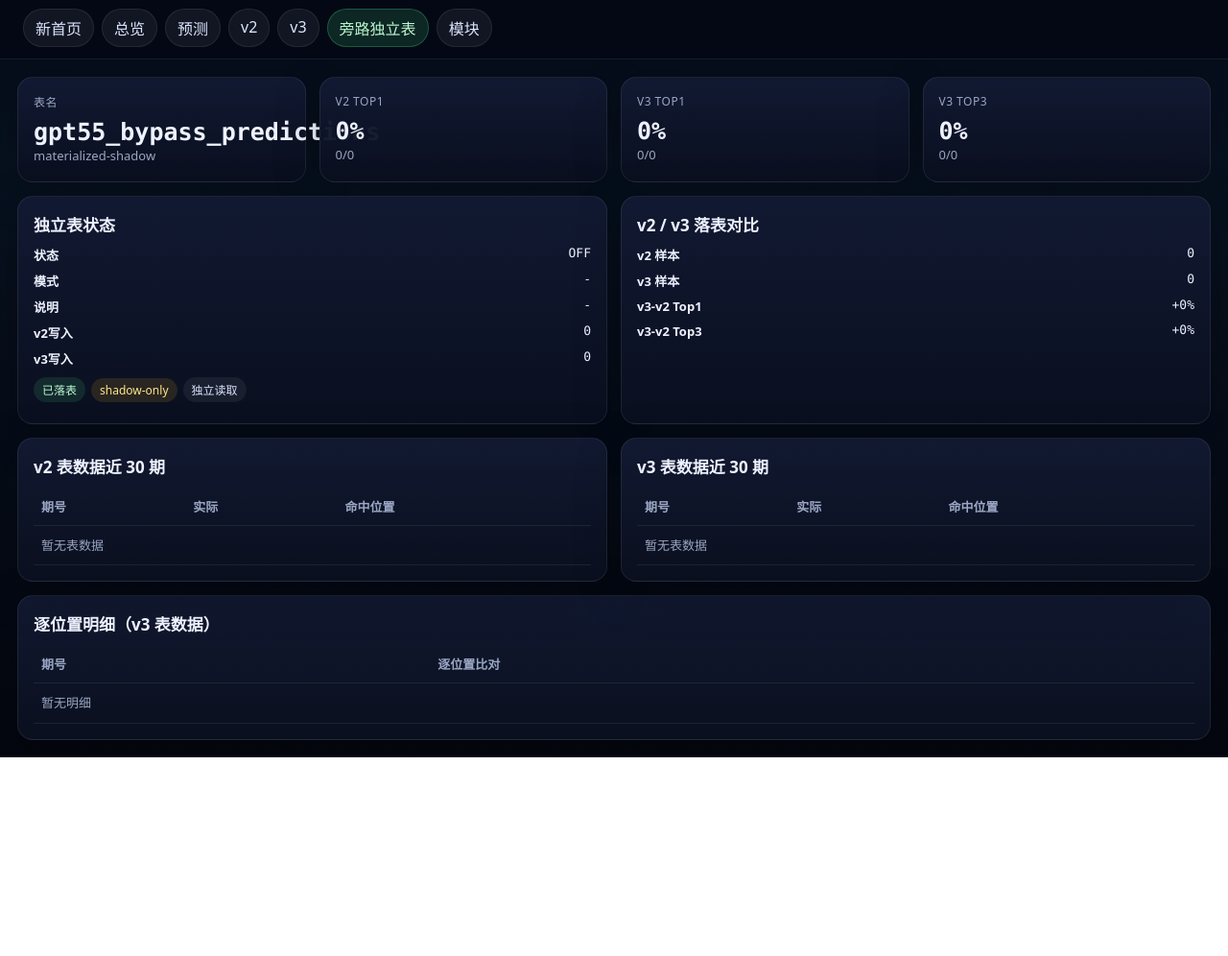
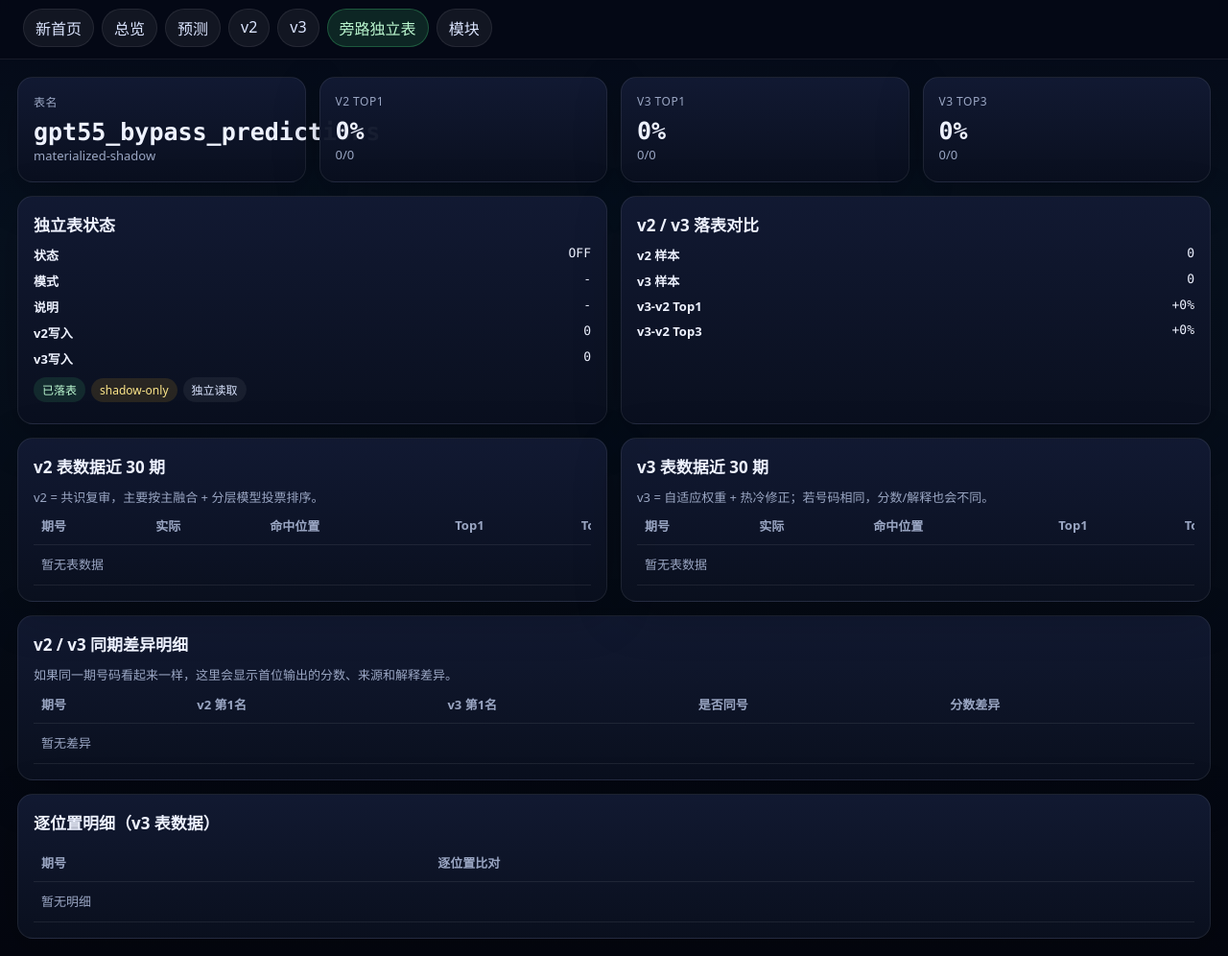
Before and after one commit to 6664803-spec/vx1, a website: page public/xv1-bypass-table.html in a window 1280 px wide. Shown: the part 82-1078 px from the top of the page at 96% size. Before the commit the page ends 871 px from the top, so only its background shows below. Drawn offline with Linux system fonts and the light colour scheme.

Commit message:
feat: show v2 v3 bypass differences

```diff
--- a/public/xv1-bypass-table.html
+++ b/public/xv1-bypass-table.html
@@ -24,9 +24,11 @@
     <div class="card"><h2>v2 / v3 落表对比</h2><div id="compare-state"></div></div>
   </div>
   <div class="grid two" style="margin-top:14px;">
-    <div class="card"><h2>v2 表数据近 30 期</h2><div class="table-wrap"><table class="history-table"><thead><tr><th>期号</th><th>实际</th><th>命中位置</th><th>Top1</th><th>Top3</th><th>评估</th></tr></thead><tbody id="v2-body"></tbody></table></div></div>
-    <div class="card"><h2>v3 表数据近 30 期</h2><div class="table-wrap"><table class="history-table"><thead><tr><th>期号</th><th>实际</th><th>命中位置</th><th>Top1</th><th>Top3</th><th>评估</th></tr></thead><tbody id="v3-body"></tbody></table></div></div>
+    <div class="card"><h2>v2 表数据近 30 期</h2><div class="small">v2 = 共识复审，主要按主融合 + 分层模型投票排序。</div><div class="table-wrap"><table class="history-table"><thead><tr><th>期号</th><th>实际</th><th>命中位置</th><th>Top1</th><th>Top3</th><th>旁路首位输出</th><th>评估</th></tr></thead><tbody id="v2-body"></tbody></table></div></div>
+    <div class="card"><h2>v3 表数据近 30 期</h2><div class="small">v3 = 自适应权重 + 热冷修正；若号码相同，分数/解释也会不同。</div><div class="table-wrap"><table class="history-table"><thead><tr><th>期号</th><th>实际</th><th>命中位置</th><th>Top1</th><th>Top3</th><th>旁路首位输出</th><th>评估</th></tr></thead><tbody id="v3-body"></tbody></table></div></div>
   </div>
+
+  <div class="card" style="margin-top:14px;"><h2>v2 / v3 同期差异明细</h2><div class="small">如果同一期号码看起来一样，这里会显示首位输出的分数、来源和解释差异。</div><div class="table-wrap"><table class="history-table"><thead><tr><th>期号</th><th>v2 第1名</th><th>v3 第1名</th><th>是否同号</th><th>分数差异</th></tr></thead><tbody id="diff-body"></tbody></table></div></div>
   <div class="card" style="margin-top:14px;"><h2>逐位置明细（v3 表数据）</h2><div class="table-wrap"><table class="history-table"><thead><tr><th>期号</th><th>逐位置比对</th></tr></thead><tbody id="detail-body"></tbody></table></div></div>
 </main>
 <script>
@@ -40,8 +42,11 @@
   el('compare-state').innerHTML=[['v2 样本',v2.metrics?.samples??0],['v3 样本',v3.metrics?.samples??0],['v3-v2 Top1',`${d1>=0?'+':''}${d1}%`],['v3-v2 Top3',`${d3>=0?'+':''}${d3}%`]].map(([k,v])=>`<div class="line"><span><b>${esc(k)}</b></span><span class="mono">${esc(v)}</span></div>`).join('');
   const actual=(arr)=>(arr||[]).map(n=>`<span class="actual">${esc(String(n).padStart(2,'0'))}</span>`).join('');
   const hitPositions=(row)=>{const hits=(row.compare||[]).filter(c=>c.top3Hit); return hits.map((c,idx)=>`<span class="hit-pos ${c.top1Hit?'top1':''}">${esc(c.label||`第${idx+1}名`)}:${esc(String(c.actual??'').padStart(2,'0'))}${c.top1Hit?' Top1':' Top3'}</span>`).join('')||'<span class="miss-text">无命中</span>';};
-  const rowHtml=(rows)=>(rows||[]).map(r=>`<tr><td class="mono">${esc(r.target_roundno)}</td><td>${actual(r.actual)||'-'}</td><td>${hitPositions(r)}</td><td class="mono ${Number(r.top1_hits||0)?'hit-text':'miss-text'}">${esc(r.top1_hits??0)}/${esc(r.possible??10)}</td><td class="mono ${Number(r.top3_hits||0)?'hit-text':'miss-text'}">${esc(r.top3_hits??0)}/${esc(r.possible??10)}</td><td class="mono">${esc(r.evaluated_at||'-')}</td></tr>`).join('')||'<tr><td colspan="6" class="small">暂无表数据</td></tr>';
+  const firstOutput=(row)=>{const first=(row.top3||[])[0]||{}; const nums=(first.top3||[]).join(' / ')||'-'; const explain=(first.explain||[]).slice(0,3).map(x=>`${x.num}:${x.score}`).join(' · '); return `<div class="mono">${esc(first.label||'第1名')} ${esc(nums)}</div><div class="small">score ${esc(first.score??'-')} · conf ${esc(first.confidence??'-')} · ${esc(first.source||'')}</div>${explain?`<div class="small">${esc(explain)}</div>`:''}`;};
+  const rowHtml=(rows)=>(rows||[]).map(r=>`<tr><td class="mono">${esc(r.target_roundno)}</td><td>${actual(r.actual)||'-'}</td><td>${hitPositions(r)}</td><td class="mono ${Number(r.top1_hits||0)?'hit-text':'miss-text'}">${esc(r.top1_hits??0)}/${esc(r.possible??10)}</td><td class="mono ${Number(r.top3_hits||0)?'hit-text':'miss-text'}">${esc(r.top3_hits??0)}/${esc(r.possible??10)}</td><td>${firstOutput(r)}</td><td class="mono">${esc(r.evaluated_at||'-')}</td></tr>`).join('')||'<tr><td colspan="7" class="small">暂无表数据</td></tr>';
   el('v2-body').innerHTML=rowHtml(v2.rows); el('v3-body').innerHTML=rowHtml(v3.rows);
+  const v3ByRound=new Map((v3.rows||[]).map(r=>[String(r.target_roundno),r]));
+  el('diff-body').innerHTML=(v2.rows||[]).map(r=>{const b=v3ByRound.get(String(r.target_roundno)); const a1=(r.top3||[])[0]||{}; const b1=(b?.top3||[])[0]||{}; const aNums=(a1.top3||[]).join('/'); const bNums=(b1.top3||[]).join('/'); const same=aNums===bNums; const delta=Number((Number(b1.score||0)-Number(a1.score||0)).toFixed(4)); return `<tr><td class="mono">${esc(r.target_roundno)}</td><td><div class="mono">${esc(aNums||'-')}</div><div class="small">${esc(a1.source||'')} · score ${esc(a1.score??'-')}</div></td><td><div class="mono">${esc(bNums||'-')}</div><div class="small">${esc(b1.source||'')} · score ${esc(b1.score??'-')}</div></td><td>${same?'<span class="pill warn">同号不同权重</span>':'<span class="pill good">号码不同</span>'}</td><td class="mono ${delta>=0?'hit-text':'miss-text'}">${delta>=0?'+':''}${esc(delta)}</td></tr>`;}).join('')||'<tr><td colspan="5" class="small">暂无差异</td></tr>';
   el('detail-body').innerHTML=(v3.rows||[]).slice(0,10).map(r=>{const detail=(r.compare||[]).map((c,idx)=>{const a=String(c.actual??'').padStart(2,'0'); const nums=(c.top3||[]).map(n=>String(n).padStart(2,'0')); return `<div style="margin-bottom:4px"><b>${esc(c.label||`第${idx+1}名`)}</b> <span class="${c.top3Hit?'hit-text':'miss-text'}">${esc(a||'-')}</span> → ${nums.map(n=>`<span class="candidate ${n===a?'hit':''}">${esc(n)}</span>`).join('')} <span class="small">${c.top1Hit?'Top1':(c.top3Hit?'Top3':'未中')}</span></div>`;}).join(''); return `<tr><td class="mono">${esc(r.target_roundno)}</td><td>${detail||'-'}</td></tr>`;}).join('')||'<tr><td colspan="2" class="small">暂无明细</td></tr>';
   el('refresh-status').textContent='已刷新 '+new Date().toLocaleTimeString('zh-CN',{hour12:false});
 })();
```
